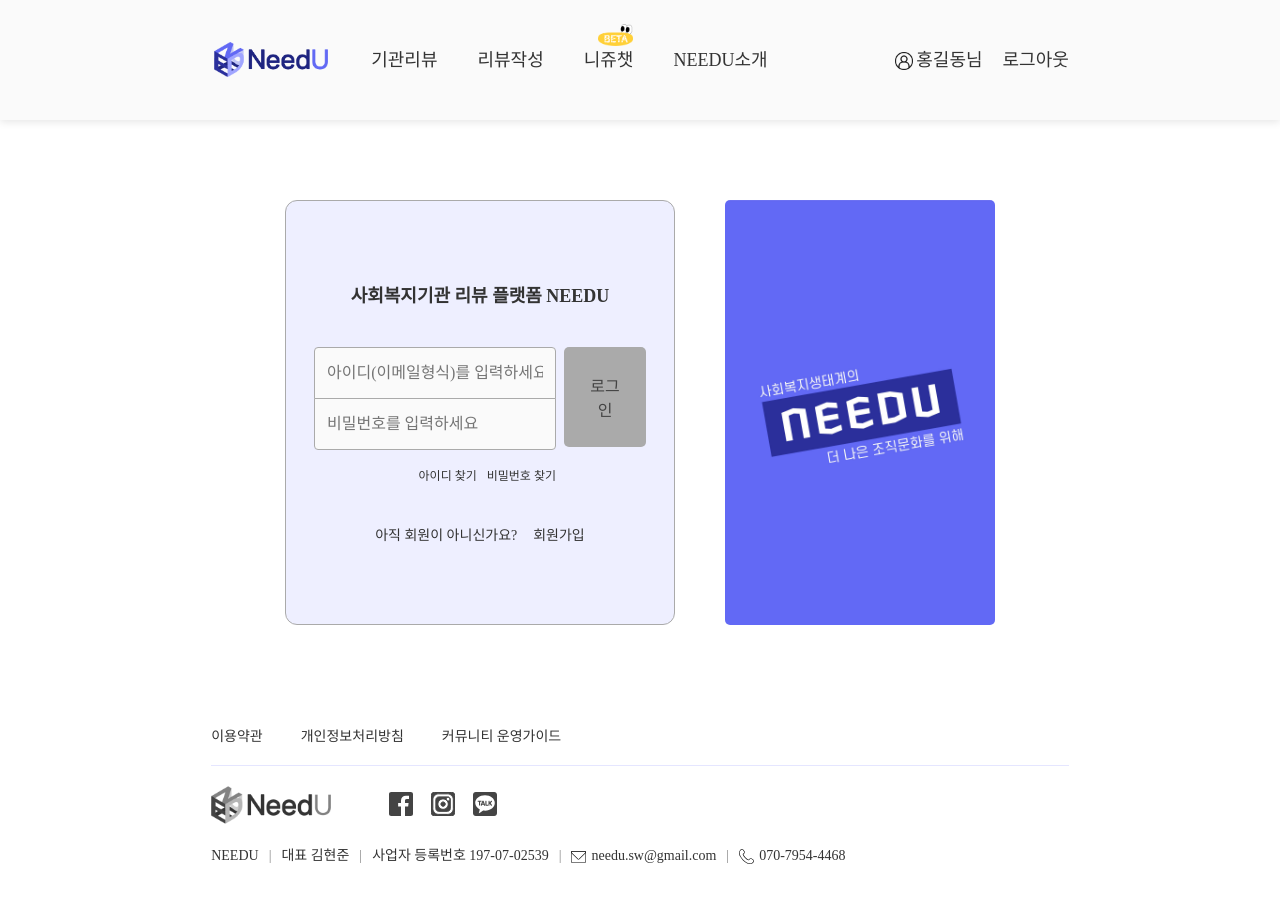
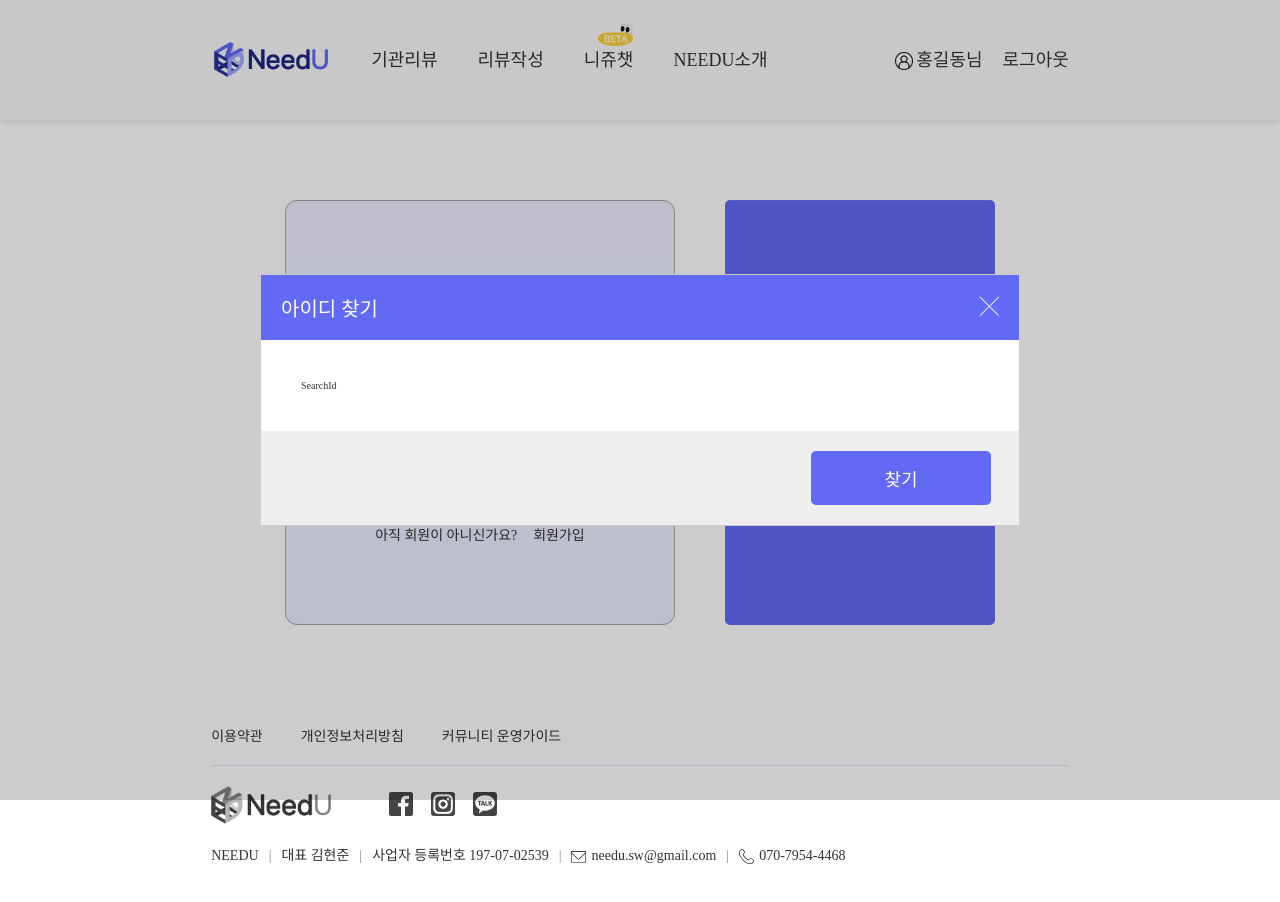
Before and after one commit to Code-KHJ/needu-frontend-react, a React (Vite) app: page / in a window 1280 px wide. Both pictures are taken after a click on the button "아이디 찾기". Shown: the top 902 px of the page. Built offline with nearby package versions, Linux system fonts and the light colour scheme; a web font is replaced by a local one.

Commit message:
feat: modal 공통 레이아웃 개발

```diff
--- a/package.json
+++ b/package.json
@@ -10,9 +10,11 @@
     "preview": "vite preview"
   },
   "dependencies": {
+    "@types/react-modal": "^3.16.3",
     "axios": "^1.6.2",
     "react": "^18.2.0",
     "react-dom": "^18.2.0",
+    "react-modal": "^3.16.1",
     "vite-plugin-svgr": "^4.2.0"
   },
   "devDependencies": {
--- /dev/null
+++ b/src/components/modal/Modal.scss
@@ -0,0 +1,70 @@
+@charset "utf-8";
+
+.modal-header {
+  display: flex;
+  align-items: center;
+  justify-content: space-between;
+  padding: 20px;
+  height: 65px;
+  background: #6269f5;
+  font-size: 1.8rem;
+  color: #ffffff;
+  .btn-close > img {
+    width: 16px;
+    height: 16px;
+    cursor: pointer;
+  }
+}
+
+.modal-content {
+  padding: 40px;
+  height: auto;
+}
+
+.modal-footer {
+  display: flex;
+  justify-content: center;
+  padding: 20px 28px;
+  background: #eee;
+  & > button {
+    width: 100%;
+    max-width: 180px;
+    height: 54px;
+    padding: 8px;
+    color: #fff;
+    font-size: 1.6rem;
+    border-radius: 5px;
+    background: #6269f5;
+  }
+}
+
+/* mobile-end */
+
+@media screen and (min-width: 768px) {
+  .modal-header {
+    .btn-close > img {
+      width: 18px;
+      height: 18px;
+    }
+  }
+
+  .modal-footer {
+    justify-content: flex-end;
+  }
+}
+
+@media screen and (min-width: 1024px) {
+  .modal-header {
+    font-size: 2rem;
+    .btn-close > img {
+      width: 20px;
+      height: 20px;
+    }
+  }
+
+  .modal-footer {
+    & > button {
+      font-size: 1.8rem;
+    }
+  }
+}
--- /dev/null
+++ b/src/components/modal/Modal.tsx
@@ -0,0 +1,76 @@
+import React, { useEffect, useState } from "react";
+import Modal from "react-modal";
+import "./Modal.scss";
+import SearchId from "./SearchId";
+
+interface ModalProps {
+  isOpen: boolean;
+  onRequestClose: () => void;
+  closeModal: () => void;
+  content: string;
+}
+
+Modal.setAppElement("#root");
+
+const ModalComponent: React.FC<ModalProps> = ({
+  isOpen,
+  onRequestClose,
+  closeModal,
+  content,
+}) => {
+  // react-modal 스타일
+  const customStyles = {
+    overlay: {
+      backgroundColor: "rgba(0, 0, 0, 0.2)",
+      zIndex: 11,
+    },
+    content: {
+      width: "80%",
+      height: "auto",
+      maxWidth: "760px",
+      top: "50%",
+      right: "unset",
+      bottom: "unset",
+      left: "50%",
+      transform: "translateX(-50%) translateY(-50%)",
+      padding: "0",
+      overflow: "visible",
+    },
+  };
+
+  //content에 따라 하위 컴포넌트 불러오기
+  const [modalTitle, setModalTitle] = useState<string>("안내");
+  const [modalContent, setModalContent] = useState<React.ReactNode>(null);
+  const [modalBtn, setModalBtn] = useState<string>("제출");
+  useEffect(() => {
+    switch (content) {
+      case "searchId":
+        setModalTitle("아이디 찾기");
+        setModalContent(<SearchId />);
+        setModalBtn("찾기");
+        break;
+      case "searchPw":
+        setModalTitle("비밀번호 찾기");
+        setModalContent(<SearchId />);
+        setModalBtn("찾기");
+        break;
+    }
+  }, [content]);
+
+  return (
+    <Modal isOpen={isOpen} onRequestClose={onRequestClose} style={customStyles}>
+      <div className="modal-header">
+        <div>{modalTitle}</div>
+        <button className="btn-close" type="reset" onClick={closeModal}>
+          <img src="src/assets/images/cancel.png" alt="닫기" />
+        </button>
+      </div>
+      <div className="modal-content">{modalContent}</div>
+      <div className="modal-footer">
+        <button>{modalBtn}</button>
+      </div>
+    </Modal>
+  );
+};
+
+export default ModalComponent;
--- /dev/null
+++ b/src/components/modal/SearchId.tsx
@@ -0,0 +1,7 @@
+import React from "react";
+
+const SearchId = () => {
+  return <div>SearchId</div>;
+};
+
+export default SearchId;
--- a/src/pages/login/Login.tsx
+++ b/src/pages/login/Login.tsx
@@ -2,8 +2,10 @@ import React, { useEffect, useState } from "react";
 import { regEmail, regPw } from "@/utils/validation";
 import "./Login.scss";
 import axios from "axios";
+import ModalComponent from "@/components/modal/Modal";
 
 const Login = () => {
+  // 입력폼 유효성검사
   const [userid, setUserid] = useState<string>("");
   const [userpw, setUserpw] = useState<string>("");
   const [isSubmitDisabled, setIsSubmitDisabled] = useState(true);
@@ -31,6 +33,20 @@ const Login = () => {
     setIsSubmitDisabled(!(isUseridValid && isUserpwValid));
   }, [userid, userpw]);
 
+  // 모달 컨트롤
+  const [modalIsOpen, setModalIsOpen] = useState(false);
+  const [modalContent, setModalContent] = useState("");
+  const openModal = (content: string) => {
+    setModalIsOpen(true);
+    setModalContent(content);
+    document.body.style.overflow = "hidden";
+  };
+  const closeModal = () => {
+    setModalIsOpen(false);
+    document.body.style.overflow = "auto";
+  };
+
+  // 폼 제출
   const handleSubmit = async (event: React.FormEvent<HTMLFormElement>) => {
     event.preventDefault();
     const formData = new FormData(event.currentTarget);
@@ -81,8 +97,18 @@ const Login = () => {
                   <input type="checkbox" id="saveId">
                   <label for="saveId">아이디 저장</label>
                 </div> */}
-                <button type="button">아이디 찾기</button>
-                <button type="button">비밀번호 찾기</button>
+                <button type="button" onClick={() => openModal("searchId")}>
+                  아이디 찾기
+                </button>
+                <button type="button" onClick={() => openModal("searchPw")}>
+                  비밀번호 찾기
+                </button>
+                <ModalComponent
+                  isOpen={modalIsOpen}
+                  onRequestClose={closeModal}
+                  closeModal={closeModal}
+                  content={modalContent}
+                />
               </div>
             </div>
             <button
```
Also changed, not shown: 1 other file (tests, documents, lock files or other folders).
